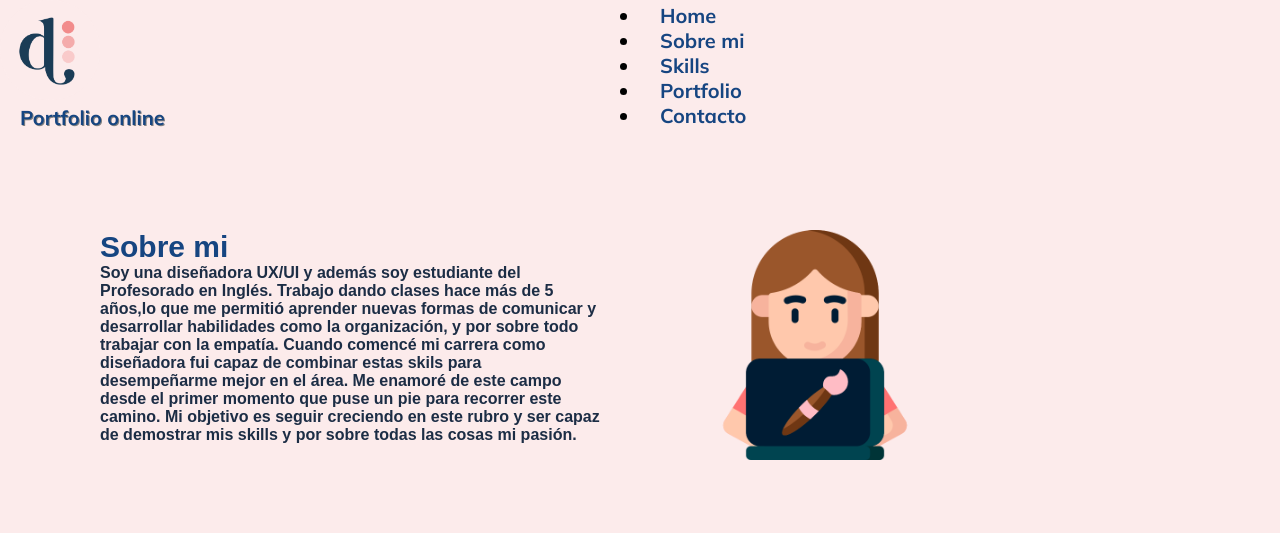
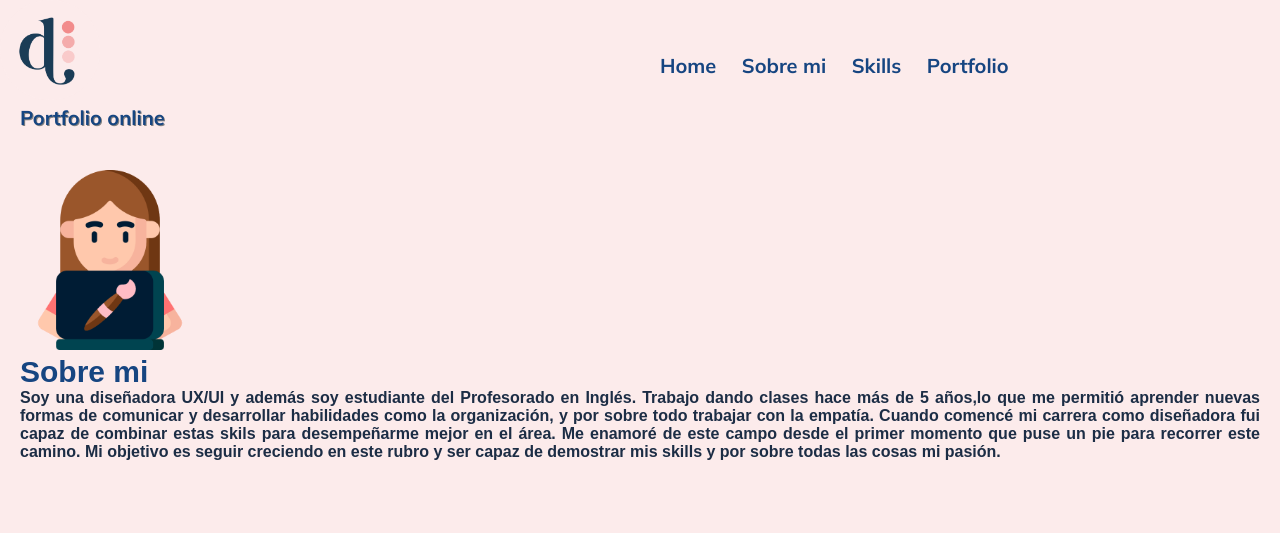
Before and after one commit to sbdusi/frontend-portfolio, a plain HTML site: page html/sobremi.html in a window 1280 px wide. Drawn offline with nearby package versions, Linux system fonts and the light colour scheme; a web font is replaced by a local one.

Commit message:
nuevos cambios

```diff
--- a/css/styles.css
+++ b/css/styles.css
@@ -155,6 +155,19 @@ margin-top: 80px;
         text-align: center;
     }
     }
+    .imgDiseñador img{
+        width: 180px;
+        height: 180px;
+    }
+
+    .seccionSobreMi {
+        display: block;
+        text-align: justify;
+        margin-left: 20px;
+        margin-top: 40px;
+        margin-right: 20px;
+    }
+
 @media(max-width: 480px) {
     .seccion {
         display: block;
--- a/html/sobremi.html
+++ b/html/sobremi.html
@@ -32,17 +32,17 @@
           />
           <h1>Portfolio online</h1>
         </div>
-        <ul class="menu">
-          <li><a href="../index.html">Home</a></li>
-          <li><a href="./sobremi.html">Sobre mi</a></li>
-          <li><a href="">Skills</a></li>
-          <li><a href="">Portfolio</a></li>
-          <li><a href="">Contacto</a></li>
-        </ul>
+        <div class="collapse navbar-collapse" id="navbarNavAltMarkup">
+          <div class="navbar-nav">
+            <a class="nav-link active" aria-current="page" href="../index.html">Home</a>
+            <a class="nav-link" href="html/sobremi.html">Sobre mi</a>
+            <a class="nav-link" href="#">Skills</a>
+            <a class="nav-link">Portfolio</a>
+          </div>
       </nav>
     </header>
 
-    <main class="seccionSobreMi">
+    <section class="seccionSobreMi">
       <div class="imgDiseñador">
         <img src="../img/designer.png" alt="" />
       </div>
@@ -63,6 +63,6 @@
       </div>
 
 
-    </main>
+    </section>
   </body>
 </html>
```
Also changed, not shown: index.html (+4 -4 lines).
